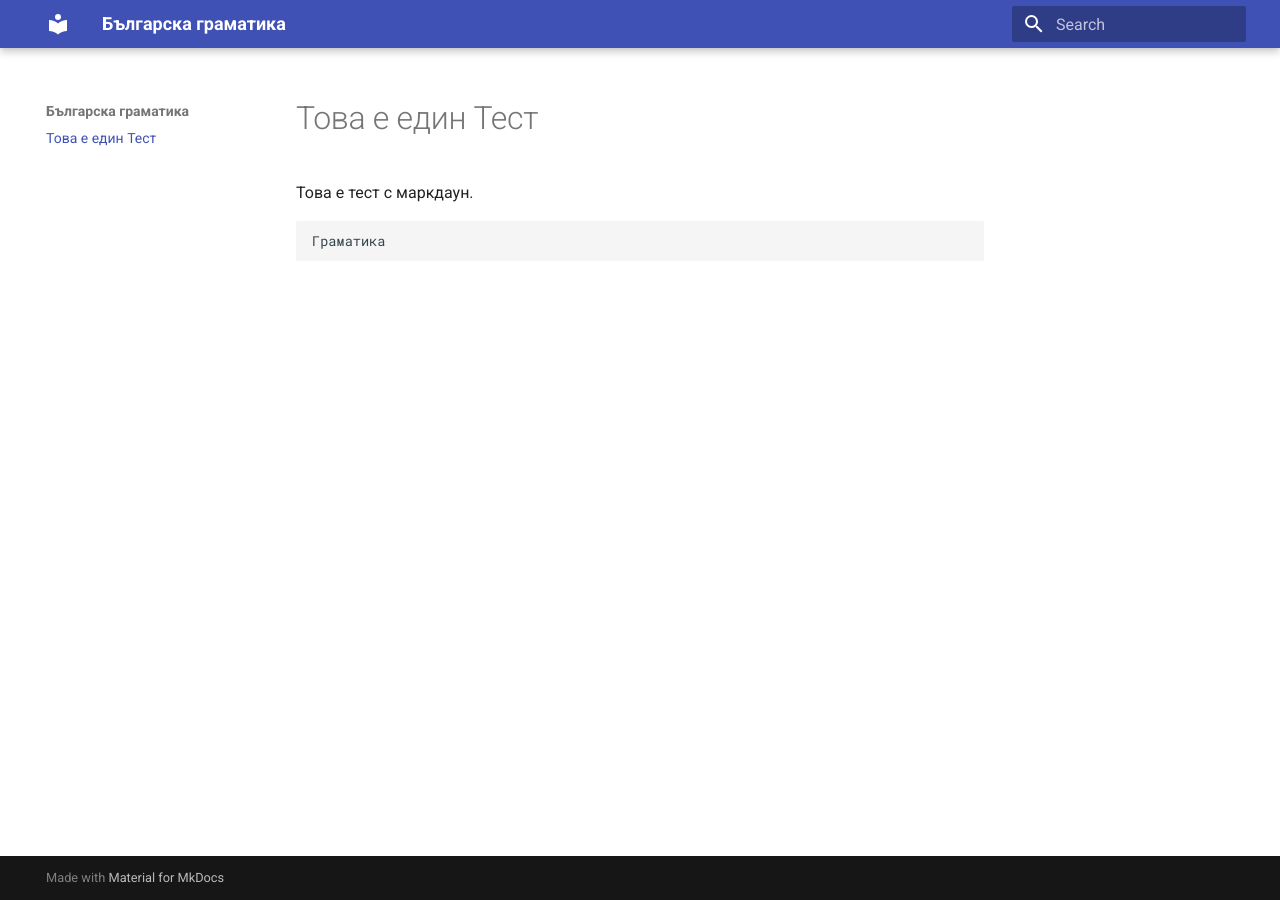
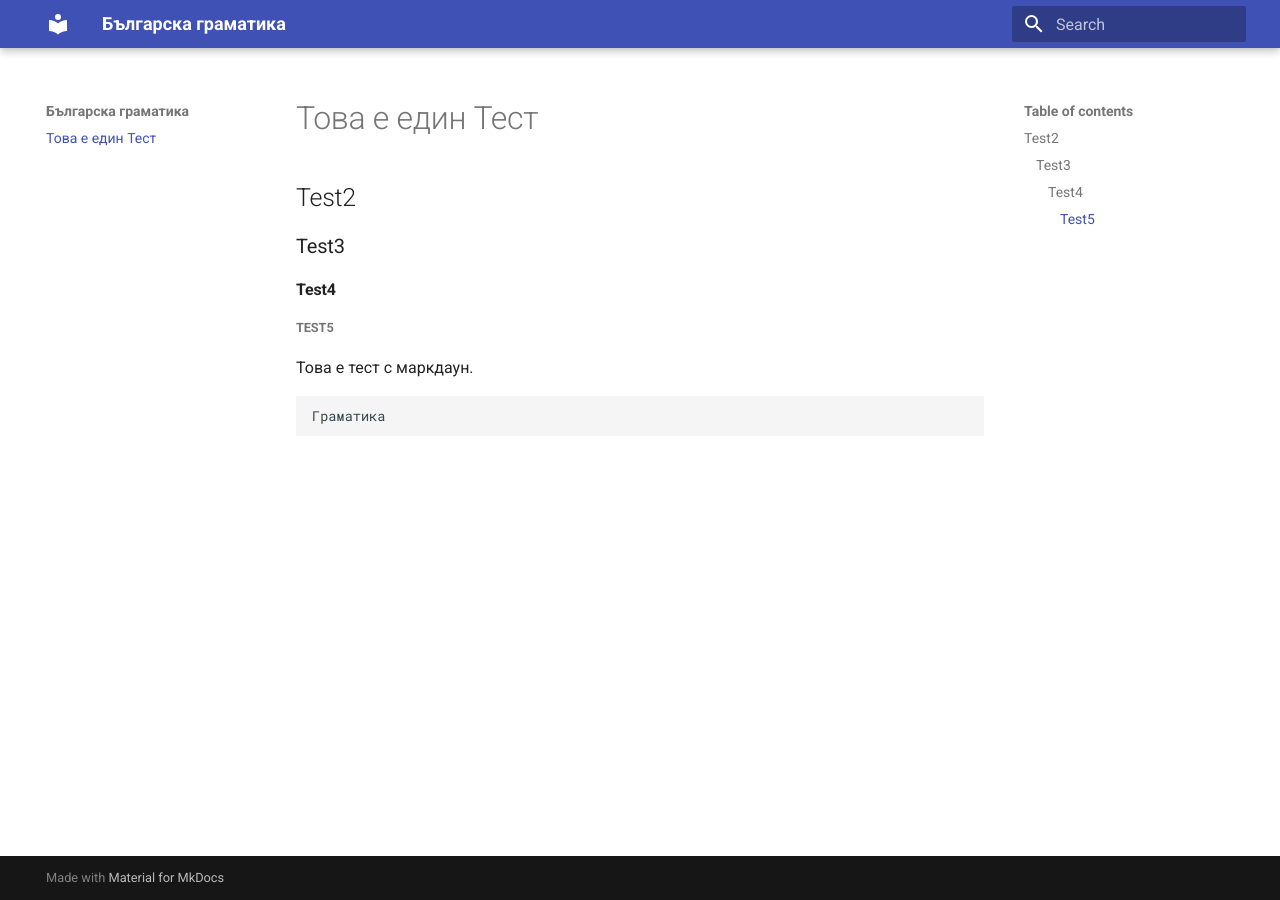
Before and after one commit to tdinev/gramatika, an MkDocs documentation site: the page built from docs/index.md, in a window 1280 px wide. Built offline with MkDocs 1.6.1 and Material for MkDocs 9.7.7, drawn with Linux system fonts in a browser that asks for light colours.

Commit message:
test: Ad headings

```diff
--- a/docs/index.md
+++ b/docs/index.md
@@ -1,4 +1,12 @@
 # Това е един Тест
+
+## Test2
+
+### Test3
+
+#### Test4
+
+##### Test5
 
 Това е тест с маркдаун.
 
```
